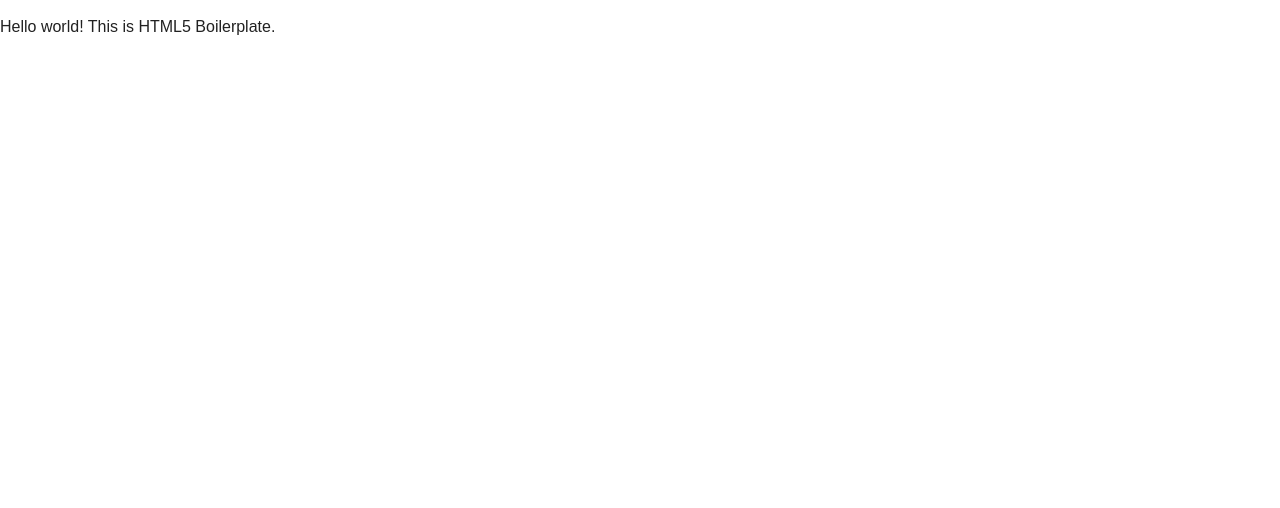
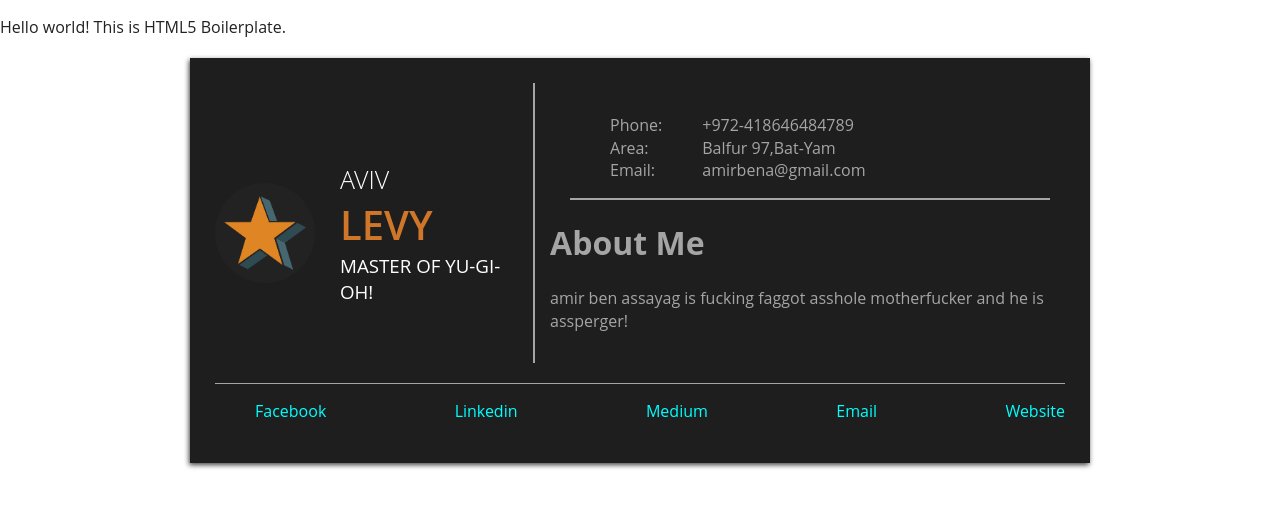
Before and after one commit to aviv-levy/CV, a plain HTML site: page index.html in a window 1280 px wide. Drawn offline with nearby package versions, Linux system fonts and the light colour scheme.

Commit message:
css+html

```diff
--- /dev/null
+++ b/css/custom.css
@@ -0,0 +1,76 @@
+body{
+    font-family: 'Open sans', sans-serif;
+}
+
+#cv{
+    width: 900px;
+    margin: 0 auto;
+    margin-top: 20px;
+    box-shadow: -1px 2px 5px 0px rgba(0,0,0,0.75);/* making a square with shadow and centering the information */
+}
+
+#profile{
+    background: #1e1e1e;
+    color: #a5a5a5;
+    padding: 25px;
+}
+
+#intro{
+    display: flex;/*שם את אותו אלמנטים באותו שורה */
+    align-items: center;
+    border-bottom: 1px solid #a5a5a5;
+}
+
+#contact-info{
+     display: flex;
+    border-bottom: 2px solid #a5a5a5;
+     margin-left: 20px;
+}
+#contact-info ul{
+    list-style: none;
+}
+
+#intro img{
+    border-radius: 50%;
+    margin-right: 25px;
+}
+
+#intro header{
+    margin-right: 25px;
+    text-transform: uppercase;
+}
+
+#intro header h1{
+    font-weight: 300;
+    color: #fff;
+    font-size: 25px;
+    margin: 0;
+}
+#intro header h2{
+    margin:0;
+    font-weight: 600;
+    color: #d07628;
+    font-size: 40px;
+}
+#intro header h3{
+    margin: 0;
+    color: #fff;
+    font-weight: 400;
+}
+
+#about{
+    padding: 15px;
+    border-left: 2px solid #a5a5a5;
+    margin-bottom: 20px;
+}
+
+#social-networks {
+     display: flex;
+    list-style: none;
+    justify-content: space-between;
+
+}
+#social-networks a{
+    color:aqua;
+    text-decoration: none;
+}
--- a/index.html
+++ b/index.html
@@ -12,6 +12,7 @@
 
         <link rel="stylesheet" href="css/normalize.css">
         <link rel="stylesheet" href="css/main.css">
+        <link rel="stylesheet" href="css/custom.css">
         <script src="js/vendor/modernizr-2.8.3.min.js"></script>
     </head>
     <body>
@@ -21,6 +22,56 @@
 
         <!-- Add your site or application content here -->
         <p>Hello world! This is HTML5 Boilerplate.</p>
+
+
+        <section id="cv">
+            <section id="profile">
+                <section id="intro">
+                    <img src="tile.png" width="100" height="100"/>
+                    <header>
+                        <h1>Aviv</h1>
+                        <h2>Levy</h2>
+                        <h3>Master of YU-GI-OH!</h3>
+                    </header>
+                    <section id="about">
+                     <section id="contact-info">
+                         <ul>
+                            <li>Phone:</li>
+                             <li>Area:</li>
+                             <li>Email:</li>
+                         </ul>
+                         <ul>
+                            <li>+972-418646484789</li>
+                             <li>Balfur 97,Bat-Yam</li>
+                             <li>amirbena@gmail.com</li>
+                         </ul>
+
+                        </section>
+                          <article>
+                         <h1>About Me</h1>
+                            <p>amir ben assayag is fucking faggot asshole motherfucker and he is assperger!</p>
+                         </article>
+                    </section>
+                </section>
+                <ul id="social-networks">
+                    <li>
+                        <a href="#">Facebook</a>
+                    </li>
+                    <li>
+                        <a href="#">Linkedin</a>
+                    </li>
+                    <li>
+                        <a href="#">Medium</a>
+                    </li>
+                    <li>
+                        <a href="#">Email</a>
+                    </li>
+                    <li>
+                        <a href="#">Website</a>
+                    </li>
+                </ul>
+            </section>
+        </section>
 
         <script src="https://code.jquery.com/jquery-1.12.0.min.js"></script>
         <script>window.jQuery || document.write('<script src="js/vendor/jquery-1.12.0.min.js"><\/script>')</script>
```
